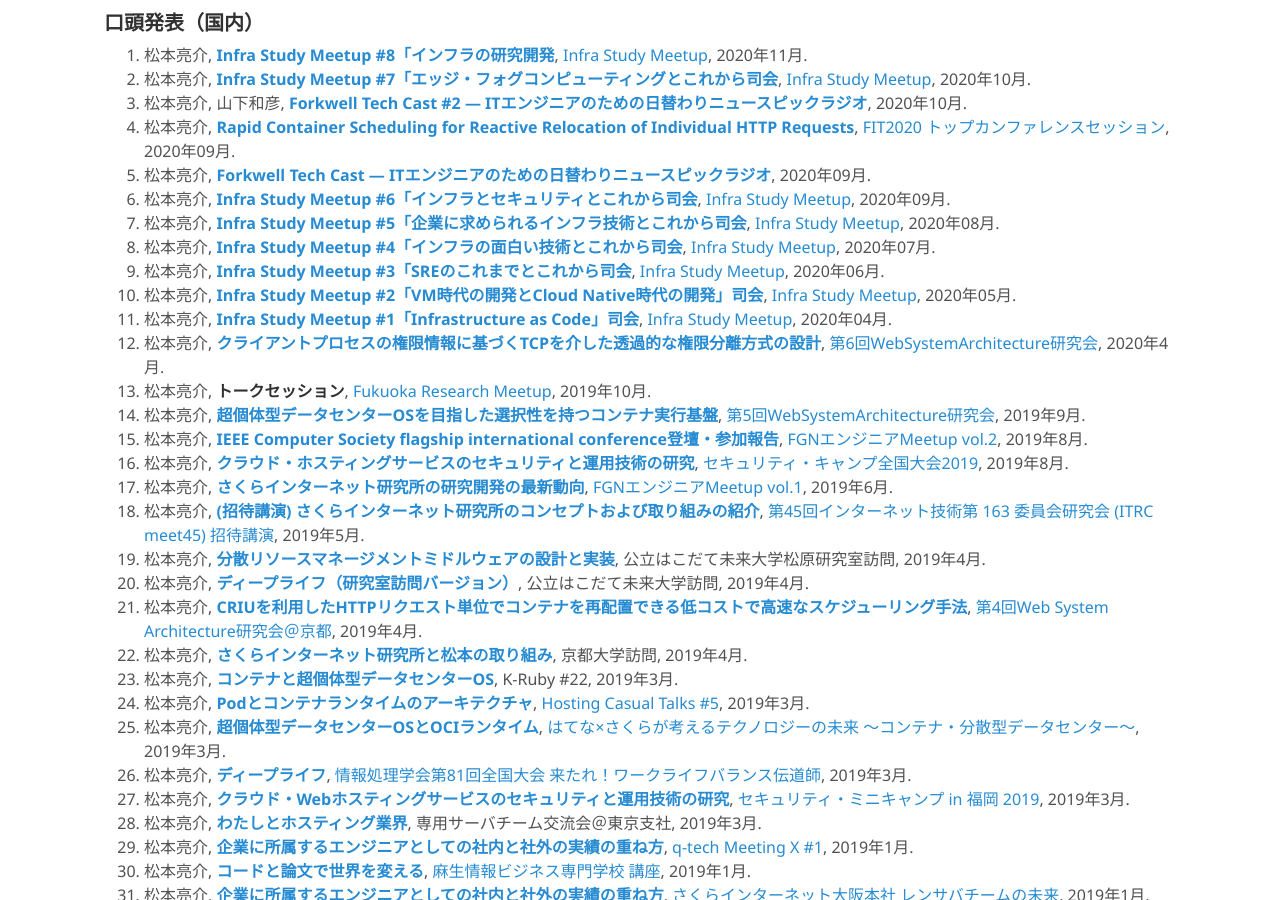
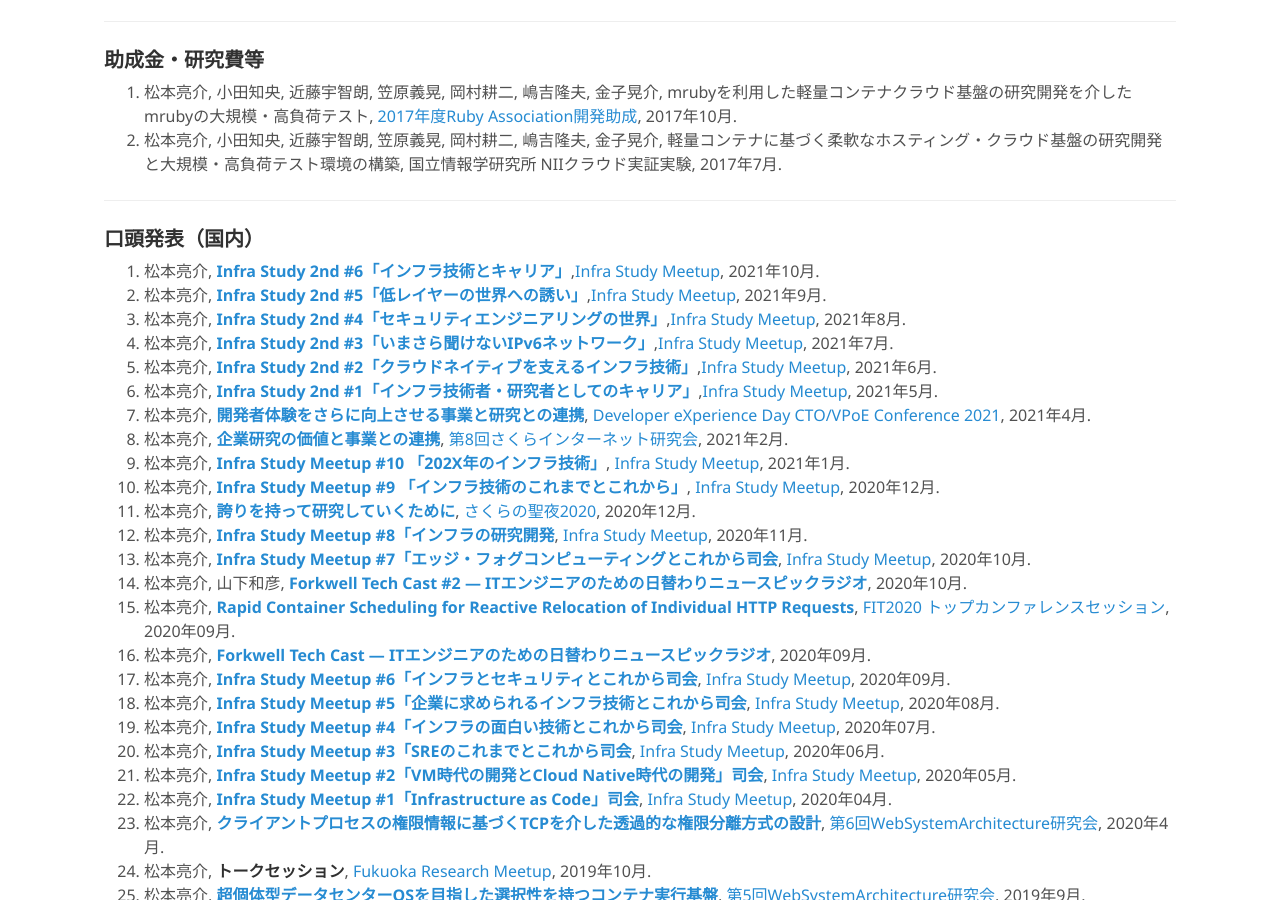
Before and after one commit to matsumotory/matsumotory, a Jekyll site: the page built from index.md, in a window 1280 px wide and 900 px high, scrolled down 9665 px. Built offline with Jekyll 4.4.1, drawn with Linux system fonts in a browser that asks for light colours; our own code applies the rules of GitHub Pages for plain Markdown files; some of the changed text lies outside the part shown.

Commit message:
Update profile

```diff
--- a/index.md
+++ b/index.md
@@ -23,11 +23,12 @@
 ## 所属
 - 2018年11月 〜
   - [さくらインターネット研究所 上級研究員](https://research.sakura.ad.jp/about/)
-  - [balconia株式会社 技術顧問](https://www.balconia.co.jp/about/)
-  - [株式会社スリーシェイク 技術顧問](https://3-shake.com/about/)
-  - [株式会社grooves Forkwell 技術顧問](https://www.grooves.com/news/1598)
-  - [株式会社COGNANO 技術顧問](http://www.cognano.co.jp/)
+  - [balconia株式会社 技術顧問](https://www.balconia.co.jp/about/) - [[プレスリリース]](https://www.m-field.co.jp/news/detail/20211028_3348/)
+  - [株式会社スリーシェイク 技術顧問](https://3-shake.com/about/) - [[プレスリリース]](https://3-shake.com/humanresources-matsumoto/)
+  - [株式会社grooves Forkwell 技術顧問](https://www.grooves.com/news/1598) - [[プレスリリース]](https://www.grooves.com/news/1598)
+  - [株式会社COGNANO 技術顧問](https://www.cognano.co.jp/company/)
   - [株式会社ハウテレビジョン Mond 回答者](https://howtelevision.co.jp/)
+  - [科学技術振興機構JST CREST 研究領域「信頼されるAIシステムを支える基盤技術」D3-AIプロジェクトメンバー](https://d3-ai.github.io/members/)
   - [情報処理学会 インターネットと運用技術研究会 幹事](https://www.iot.ipsj.or.jp/)
   - [情報処理学会 システムソフトウェアとオペレーティング・システム研究会 運営委員](http://www.ipsj.or.jp/sig/os/index.php?2021%C7%AF%C5%D9+%B1%BF%B1%C4%B0%D1%B0%F7)
   - [インターネット技術第163委員会 委員 運営委員](https://www.itrc.net/about/)
@@ -238,8 +239,12 @@
 
 ***
 
-### 学会誌・商業誌等解説
+### 学会誌・商業誌・Webメディア等解説
 
+1. 松本亮介, **[Security LAB設立の背景セキュリティには翻訳が必要だ！](https://colors.m-field.co.jp/why-we-start-security-lab/), エム・フィールドの色々な人・仕事・考え方を発信するメディア COLORS, 2021年10月.
+1. 松本亮介, **[エンジニア・研究者が再びプロモデラーを目指す - 「好きなこと」を持続的な事業にするために考えたこと【寄稿：まつもとりー】](https://and-engineer.com/articles/YRHyTRAAACIAxac-)**, &アンドエンジニア, 2021年09月.
+1. 松本亮介, **[「革新的な情報通信技術でも、人間が使えなければ役に立たない」。ビジネスと研究を行き来する男のキャリア論](https://liiga.me/columns/754)**, 若手プロフェッショナルのキャリア支援ならLiiga, 2021年07月.
+1. 松本亮介, **[エンジニア・研究者のまつもとりーさんがブログを長く続けられた「考え方」とは【エンジニアのブログ探訪】](https://blog.hatenablog.com/entry/2021/05/10/110000)**, 週刊はてなブログ, 2021年05月.
 1. 松本亮介, **[松本亮介（まつもとりー）「お互いに尊重し合い、自分がやっていることに自信を持つことが大切」](https://sakumaga.sakura.ad.jp/entry/2020/09/30/120000)**, さくマガ, 2020年09月.
 1. 松本亮介, **[mrubyを採用したソフトウェアを広げた第一人者・松本亮介が、面倒を感じながらもC言語を愛する理由とは？](https://offers.jp/media/interviews/a_1759)**, Offers Magagine インタビュー, 2020年07月.
 1. 松本亮介, **[まつもとりーのインフラ入門－最終回「高集積マルチテナントアーキテクチャの運用技術（２）」](https://pr.forkwell.com/2020-02-27-matsumoto/)**, Forkwell Press 連載, 2020年02月.
@@ -289,6 +294,17 @@
 
 ### 口頭発表（国内）
 
+1. 松本亮介, **[Infra Study 2nd #6「インフラ技術とキャリア」](https://www.youtube.com/watch?v=wC1itypcCZo&list=PLa7KKuU8Ysnv3cJJUMCeG8fECnhGYRvBo&index=1)**,[Infra Study Meetup](https://forkwell.connpass.com/), 2021年10月.
+1. 松本亮介, **[Infra Study 2nd #5「低レイヤーの世界への誘い」](https://www.youtube.com/watch?v=j-rAGNokNRU&list=PLa7KKuU8Ysnv3cJJUMCeG8fECnhGYRvBo&index=6)**,[Infra Study Meetup](https://forkwell.connpass.com/), 2021年9月.
+1. 松本亮介, **[Infra Study 2nd #4「セキュリティエンジニアリングの世界」](https://www.youtube.com/watch?v=pwCbfa1MU0g&list=PLa7KKuU8Ysnv3cJJUMCeG8fECnhGYRvBo&index=5)**,[Infra Study Meetup](https://forkwell.connpass.com/), 2021年8月.
+1. 松本亮介, **[Infra Study 2nd #3「いまさら聞けないIPv6ネットワーク」](https://www.youtube.com/watch?v=NliJWPcgZJg&list=PLa7KKuU8Ysnv3cJJUMCeG8fECnhGYRvBo&index=4)**,[Infra Study Meetup](https://forkwell.connpass.com/), 2021年7月.
+1. 松本亮介, **[Infra Study 2nd #2「クラウドネイティブを支えるインフラ技術」](https://www.youtube.com/watch?v=poQ-Yf0PtME&list=PLa7KKuU8Ysnv3cJJUMCeG8fECnhGYRvBo&index=3)**,[Infra Study Meetup](https://forkwell.connpass.com/), 2021年6月.
+1. 松本亮介, **[Infra Study 2nd #1「インフラ技術者・研究者としてのキャリア」](https://www.youtube.com/watch?v=iwmxa0WdKSI&list=PLa7KKuU8Ysnv3cJJUMCeG8fECnhGYRvBo&index=2)**,[Infra Study Meetup](https://forkwell.connpass.com/), 2021年5月.
+1. 松本亮介, **[開発者体験をさらに向上させる事業と研究との連携](https://speakerdeck.com/matsumoto_r/kai-fa-zhe-ti-yan-wosaranixiang-shang-saseru-shi-ye-toyan-jiu-tofalselian-xi)**, [Developer eXperience Day CTO/VPoE Conference 2021](https://dxd2021.cto-a.org/program/time-table/c-6), 2021年4月.
+1. 松本亮介, **[企業研究の価値と事業との連携](https://speakerdeck.com/matsumoto_r/qi-ye-yan-jiu-falsejia-zhi-toshi-ye-tofalselian-xi)**, [第8回さくらインターネット研究会](), 2021年2月.
+1. 松本亮介, **[Infra Study Meetup #10 「202X年のインフラ技術」](https://www.youtube.com/watch?v=izcE60DnfPw&list=PLa7KKuU8Ysnv3cJJUMCeG8fECnhGYRvBo&index=16)**, [Infra Study Meetup](https://forkwell.connpass.com/), 2021年1月.
+1. 松本亮介, **[Infra Study Meetup #9 「インフラ技術のこれまでとこれから」](https://www.youtube.com/watch?v=tntZo8j38GY&list=PLa7KKuU8Ysnv3cJJUMCeG8fECnhGYRvBo&index=15)**, [Infra Study Meetup](https://forkwell.connpass.com/), 2020年12月.
+1. 松本亮介, **[誇りを持って研究していくために](https://speakerdeck.com/matsumoto_r/kua-riwochi-tuteyan-jiu-siteikutameni)**, [さくらの聖夜2020](), 2020年12月.
 1. 松本亮介, **[Infra Study Meetup #8「インフラの研究開発](https://speakerdeck.com/matsumoto_r/inhurafalseqi-ye-yan-jiu-falsejia-zhi-tokorekara)**, [Infra Study Meetup](https://forkwell.connpass.com/), 2020年11月.
 2. 松本亮介, **[Infra Study Meetup #7「エッジ・フォグコンピューティングとこれから司会](https://www.youtube.com/watch?v=iw_bSiv2Vl0)**, [Infra Study Meetup](https://forkwell.connpass.com/), 2020年10月.
 1. 松本亮介, 山下和彦, **[Forkwell Tech Cast #2 ― ITエンジニアのための日替わりニュースピックラジオ](https://forkwell.connpass.com/event/191326/)**, 2020年10月.
```
Also changed, not shown: 9 other files.
